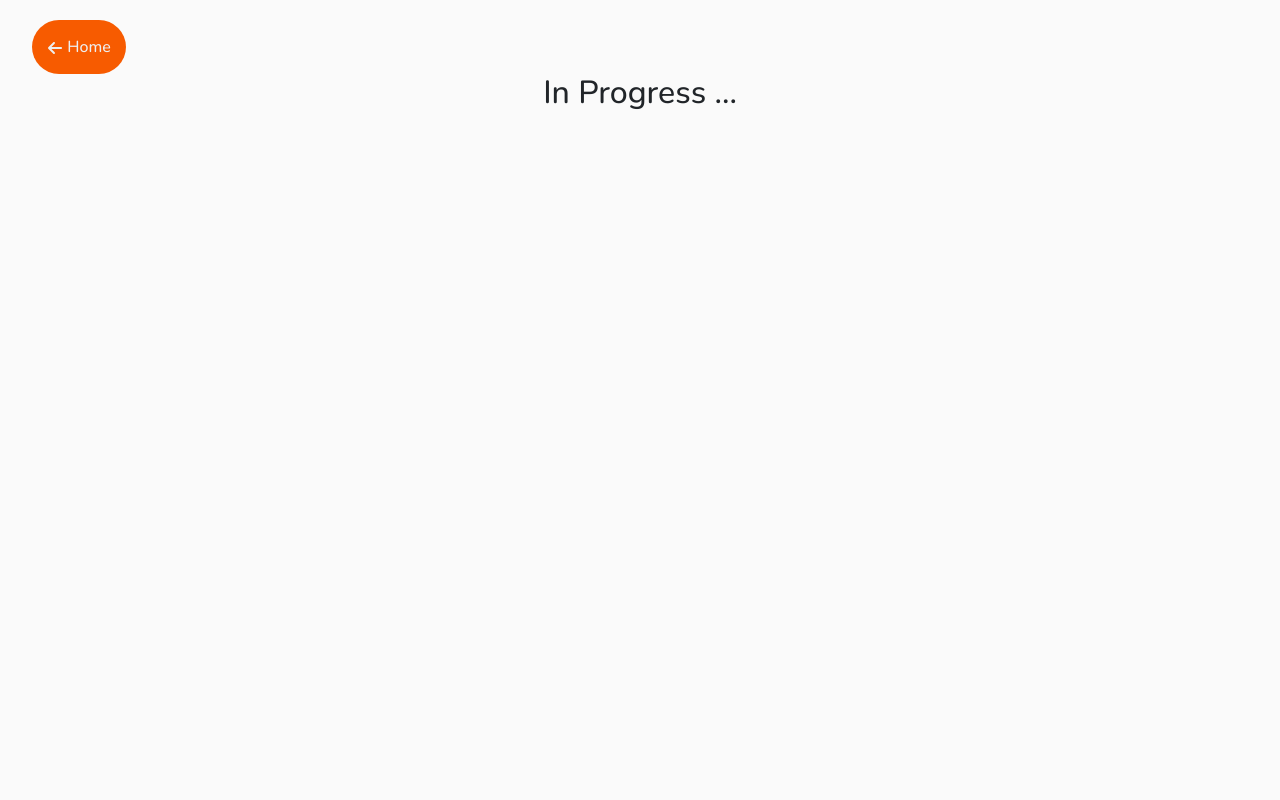
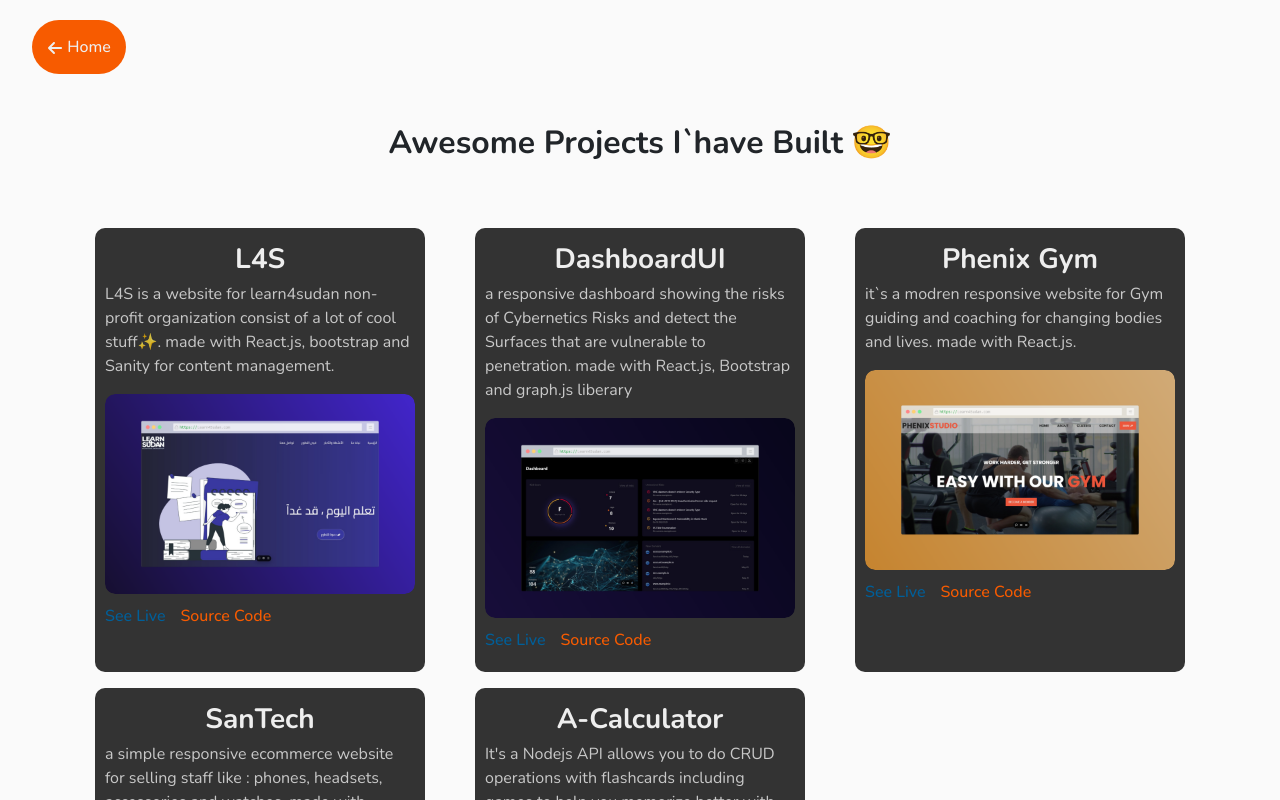
Before and after one commit to Amar-Dev1/Portfolio, a React (Vite) app: page /projects in a window 1280 px wide. Shown: the top 800 px of the page. Built offline with nearby package versions, Linux system fonts and the light colour scheme.

Commit message:
complete Projects page

```diff
--- a/index.jsx
+++ b/index.jsx
@@ -4,4 +4,4 @@ export { default as Header } from './src/Sections/Header/Header';
 export { default as About } from './src/Sections/About/About';
 export { default as Contact } from './src/Sections/Contact/Contact';
 export {default as IntroProjects} from './src/Sections/IntropProjects/IntroProjects'
-export { default as Footer } from './src/Sections/Footer/Footer';
+export { default as Footer } from './src/Components/Footer/Footer';
--- a/src/App.css
+++ b/src/App.css
@@ -16,10 +16,11 @@
     z-index: 99;
 }
 
-.boss-parent .scroll-top .icon{
+.boss-parent .scroll-top .icon {
     width: 90%;
     height: 90%;
 }
+
 /* components */
 .colored-span {
     color: var(--main-color);
@@ -41,9 +42,7 @@
     outline: 1px solid var(--main-color);
 }
 
-
-
-.projects-card {
+.intro-projects-card {
     width: 330px;
     padding: 10px;
     background-color: #333;
@@ -52,12 +51,12 @@
     z-index: 2;
 }
 
-.projects-card:hover {
+.intro-projects-card:hover {
     transform: rotate(3deg);
-    outline: 1px solid var(--main-color);
+    box-shadow: 5px 5px 20px #333;
 }
 
-.projects-card .card-head h3 {
+.intro-projects-card .card-head h3 {
     color: var(--light-color);
     font-weight: bold;
     margin-top: 5px;
@@ -65,7 +64,7 @@
     text-align: center;
 }
 
-.projects-card .card-body {
+.intro-projects-card .card-body {
     display: flex;
     justify-content: center;
     align-items: center;
@@ -73,19 +72,19 @@
     overflow: hidden;
 }
 
-.projects-card .card-body p {
+.intro-projects-card .card-body p {
     color: var(--light-color);
     opacity: .8;
 }
 
-.projects-card .card-body .img-wrapper {
+.intro-projects-card .card-body .img-wrapper {
     overflow: hidden;
     width: 100%;
     height: 200px;
     border-radius: 10px;
 }
 
-.projects-card .card-body .img-wrapper img {
+.intro-projects-card .card-body .img-wrapper img {
     height: 100%;
     width: 100%;
     object-fit: cover;
@@ -94,11 +93,11 @@
 
 }
 
-.projects-card:hover .card-body .img-wrapper img {
+.intro-projects-card:hover .card-body .img-wrapper img {
     transform: scale(1.05);
 }
 
-.projects-card .card-footer {
+.intro-projects-card .card-footer {
     display: flex;
     align-items: center;
     margin-top: 10px;
@@ -106,7 +105,7 @@
     font-weight: bold;
 }
 
-.projects-card .card-footer .code-link {
+.intro-projects-card .card-footer .code-link {
     margin-left: 15px;
     color: var(--main-color);
 }
--- a/src/App.jsx
+++ b/src/App.jsx
@@ -1,6 +1,6 @@
 import './App.css';
 import { BrowserRouter, Routes, Route } from 'react-router-dom';
-import { HomePage, Projects } from '../index';
+import { HomePage, Projects, Footer } from '../index';
 import { FaArrowUp } from "react-icons/fa6";
 import { useEffect, useState } from 'react';
 function App() {
@@ -37,6 +37,7 @@ function App() {
           </div>
         }
       </div>
+      <Footer />
     </BrowserRouter>
   )
 }
--- a/src/Components/ProjectsCard/CardsData.jsx
+++ b/src/Components/ProjectsCard/CardsData.jsx
@@ -5,11 +5,11 @@ import santechImg from '../../assets/santech-img.png';
 import calcImg from '../../assets/a-calculator.png';
 
 const CardsData = [
-    { id: 1, title: "L4S", des: "It's a Nodejs API allows you to do CRUD operations with flashcards including games to help you memorize better with implemented Spaced Repetition methodology.", img:  l4sImg , live: "https://learn4-sudan-a8rv.vercel.app/", code: "https://github.com/Amar-Dev1/Learn4Sudan" },
-    { id: 2, title: "Dashboard", des: "It's a Nodejs API allows you to do CRUD operations with flashcards including games to help you memorize better with implemented Spaced Repetition methodology.", img:  dashboardImg , live: "https://challenge-five-alpha.vercel.app", code: "https://github.com/Amar-Dev1/Challenge" },
-    { id: 3, title: "Phenix Gym", des: "It's a Nodejs API allows you to do CRUD operations with flashcards including games to help you memorize better with implemented Spaced Repetition methodology.", img:  phenixImg , live: "https://phenix-gym.vercel.app/", code: "https://github.com/Amar-Dev1/Phenix-Gym" },
-    { id: 4, title: "SanTech", des: "It's a Nodejs API allows you to do CRUD operations with flashcards including games to help you memorize better with implemented Spaced Repetition methodology.", img:  santechImg , live: "https://san-tech-sigma.vercel.app/", code: "https://github.com/Amar-Dev1/San-Tech" },
-    { id: 5, title: "A-Calculator", des: "It's a Nodejs API allows you to do CRUD operations with flashcards including games to help you memorize better with implemented Spaced Repetition methodology.", img:  calcImg , live: "https://amar-dev1.github.io/A-Calculator", code: "https://github.com/Amar-Dev1/A-Calculator" },
+    { id: 1, title: "L4S", des: "L4S is a website for learn4sudan non-profit organization consist of a lot of cool stuff✨. made with React.js, bootstrap and Sanity for content management.", img: l4sImg, live: "https://learn4-sudan-a8rv.vercel.app/", code: "https://github.com/Amar-Dev1/Learn4Sudan" },
+    { id: 2, title: "DashboardUI", des: "a responsive dashboard showing the risks of Cybernetics Risks and detect the Surfaces that are vulnerable to penetration. made with React.js, Bootstrap and graph.js liberary", img: dashboardImg, live: "https://challenge-five-alpha.vercel.app", code: "https://github.com/Amar-Dev1/Challenge" },
+    { id: 3, title: "Phenix Gym", des: "it`s a modren responsive website for Gym guiding and coaching for changing bodies and lives. made with React.js.", img: phenixImg, live: "https://phenix-gym.vercel.app/", code: "https://github.com/Amar-Dev1/Phenix-Gym" },
+    { id: 4, title: "SanTech", des: "a simple responsive ecommerce website for selling staff like : phones, headsets, accessories and watches. made with React.js.", img: santechImg, live: "https://san-tech-sigma.vercel.app/", code: "https://github.com/Amar-Dev1/San-Tech" },
+    { id: 5, title: "A-Calculator", des: "It's a Nodejs API allows you to do CRUD operations with flashcards including games to help you memorize better with implemented Spaced Repetition methodology.", img: calcImg, live: "https://amar-dev1.github.io/A-Calculator", code: "https://github.com/Amar-Dev1/A-Calculator" },
 
 
 ];
--- a/src/Components/ProjectsCard/ProjectsCard.jsx
+++ b/src/Components/ProjectsCard/IntroProjectsCard.jsx
@@ -1,7 +1,7 @@
 import '../../App.css';
-const ProjectsCard = (props) => {
+const IntroProjectsCard = (props) => {
     return (
-        <div className='projects-card'>
+        <div className='intro-projects-card'>
             <div className="card-head">
                 <h3>{props.title}</h3>
             </div>
@@ -17,4 +17,4 @@ const ProjectsCard = (props) => {
     )
 }
 
-export default ProjectsCard;
+export default IntroProjectsCard;
--- a/src/Pages/HomePage/HomePage.jsx
+++ b/src/Pages/HomePage/HomePage.jsx
@@ -8,7 +8,7 @@ const HomePage = () => {
             <About />
             <IntroProjects />
             <Contact />
-            <Footer /></>
+        </>
 
     )
 }
--- a/src/Pages/Projects/Projects.css
+++ b/src/Pages/Projects/Projects.css
@@ -1,10 +1,25 @@
-#projects .back-btn{
+#projects .back-btn {
     margin-top: 20px;
     margin-left: 20px;
 }
-#projects .back-btn a{
+
+#projects .back-btn a {
     color: var(--light-color);
 }
-#projects .back-btn:hover a{
+
+#projects .back-btn:hover a {
     color: var(--dark-color);
 }
+
+#projects .projects-wrapper .title {
+    text-align: center;
+    margin-top: 50px;
+    margin-bottom: 50px;
+    font-weight: bold;
+}
+
+@media (max-width:450px) {
+    #projects .projects-wrapper .title {
+        font-size: 20px;
+    }
+}
--- a/src/Pages/Projects/Projects.jsx
+++ b/src/Pages/Projects/Projects.jsx
@@ -1,16 +1,33 @@
-import { Container, } from 'react-bootstrap';
+import { Col, Container, Row, } from 'react-bootstrap';
 import './Projects.css';
 import { Link } from 'react-router-dom';
-import { FaArrowLeft } from 'react-icons/fa6'
+import { FaArrowLeft } from 'react-icons/fa6';
+import CardsData from '../../Components/ProjectsCard/CardsData';
+import IntroProjectsCard from '../../Components/ProjectsCard/IntroProjectsCard';
 const Projects = () => {
   return (
     <Container fluid id='projects'>
       <button className='amar-btn back-btn'><Link to="/"><FaArrowLeft /> Home</Link></button>
       <Container className='projects-wrapper'>
-        <h2 style={{ textAlign: 'center' }}>In Progress ...</h2>
+        <h2 className='title'>Awesome Projects I`have Built 🤓</h2>
+        <Row className='mt-5 mb-5'>
+        {
+          CardsData.map((card, index) => {
+            return (
+              <Col key={index} className='d-flex justify-content-center mt-3 card-col' xxl={3} lg={4} md={6}>
+                <IntroProjectsCard
+                  title={card.title}
+                  des={card.des}
+                  img={card.img}
+                />
+              </Col>
+            )
+          })
+        }
+        </Row>
       </Container>
     </Container>
   )
 }
 
-export default Projects
+export default Projects;
--- a/src/Sections/IntropProjects/IntroProjects.jsx
+++ b/src/Sections/IntropProjects/IntroProjects.jsx
@@ -1,22 +1,25 @@
-import ProjectsCard from '../../Components/ProjectsCard/ProjectsCard';
+import IntroProjectsCard from '../../Components/ProjectsCard/IntroProjectsCard';
 import './IntroProjects.css';
 import { Col, Container, Row } from 'react-bootstrap';
 import CardsData from '../../Components/ProjectsCard/CardsData';
 import { Link } from 'react-router-dom';
 import backText from '../../assets/binary.png';
 const IntroProjects = () => {
+
+  const introProjects = [CardsData[0], CardsData[1], CardsData[2], CardsData[3]]
+
   return (
     <Container fluid id='intro-projects'>
       <img src={backText} alt="" className='back-text' />
       <Container className='sub-container'>
         <h2 className="projects-title">Some Cool Projects 🚀</h2>
-        <Row className='d-flex justify-content-center'>
+        <Row className='d-flex justify-content-center g-0'>
           {
+            introProjects.map((card, index) => {
 
-            CardsData.map((card, index) => {
               return (
-                <Col key={index} xl={4} lg={4} md={6} sm={12} className='d-flex justify-content-center mt-5'>
-                  <ProjectsCard
+                <Col key={index} className='d-flex justify-content-center m-2 card-col' md={6} lg={4} xl={4} xxl={3}>
+                  <IntroProjectsCard
                     title={card.title}
                     des={card.des}
                     img={card.img}
```
Also changed, not shown: src/Components/Footer/Footer.css (renamed from src/Sections/Footer/Footer.css), src/Components/Footer/Footer.jsx (renamed from src/Sections/Footer/Footer.jsx).
